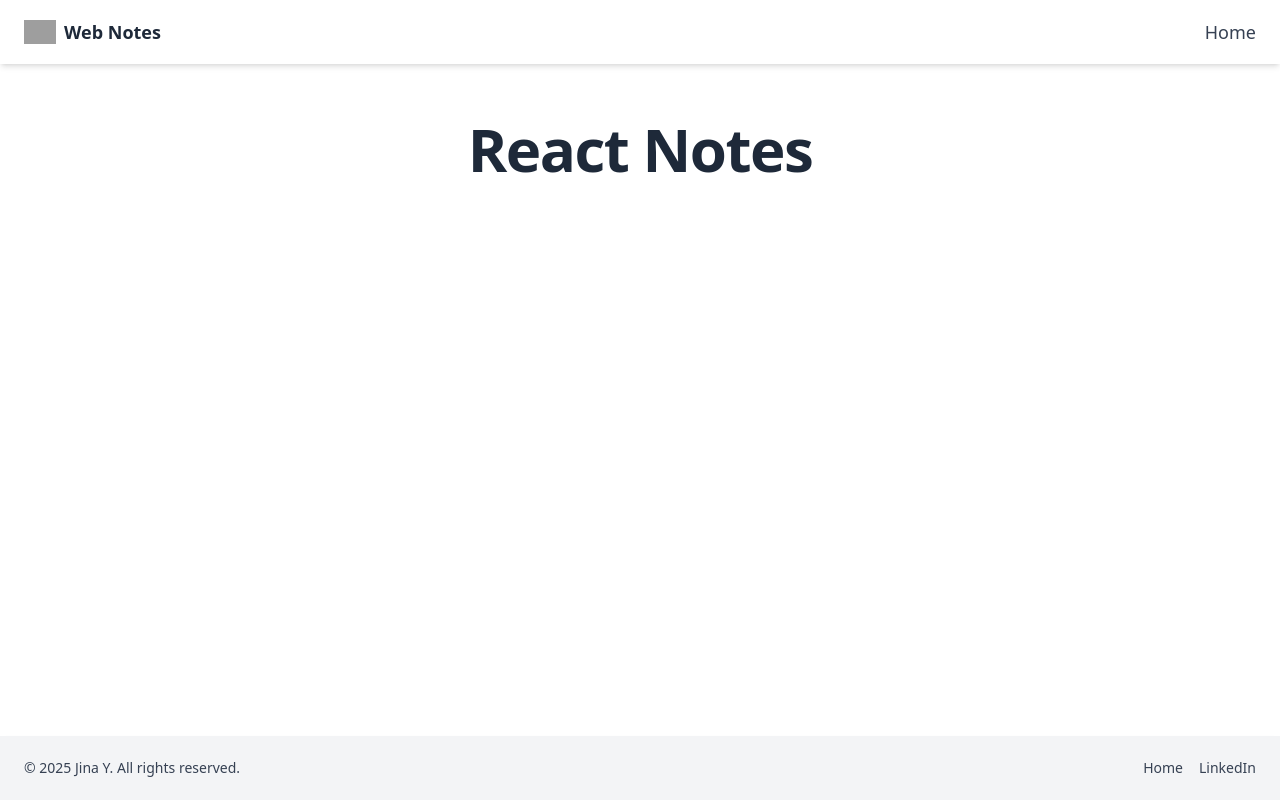
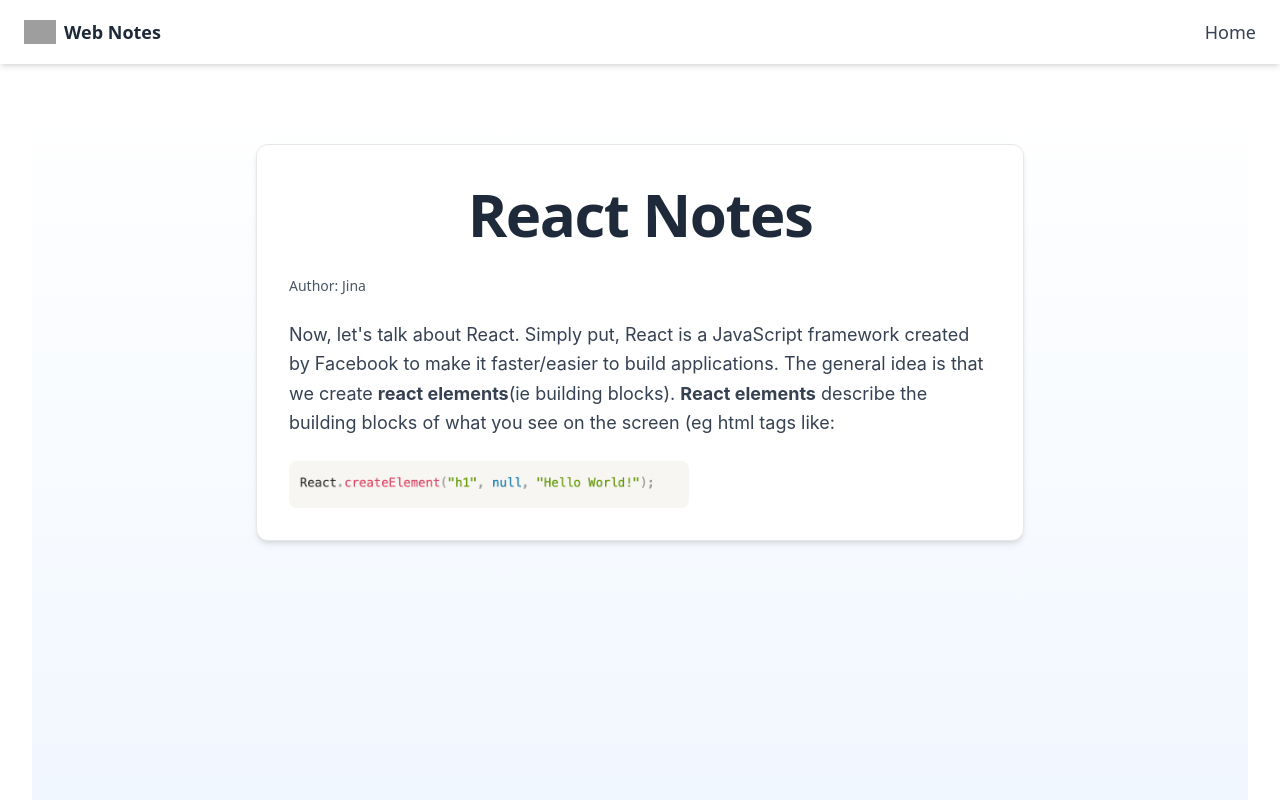
Before and after one commit to popobunns/full-stack-notes, a Next.js app: page /react in a window 1280 px wide. Shown: the top 800 px of the page. Built offline with nearby package versions, Linux system fonts and the light colour scheme; grey boxes are pictures that could not be loaded.

Commit message:
Started React page and rounded all images

```diff
--- a/src/app/fetch/page.js
+++ b/src/app/fetch/page.js
@@ -55,6 +55,7 @@ export default function Home() {
                 alt="getData Function Code Block"
                 width={300}
                 height={300}
+                className="fade-in-up rounded-lg"
             />
 
             {/* Manipulating Data*/}
@@ -67,6 +68,7 @@ export default function Home() {
                 alt="await Function Code Block"
                 width={300}
                 height={300}
+                className="fade-in-up rounded-lg"
             />
 
             {/* Passing Props*/}
@@ -87,6 +89,7 @@ export default function Home() {
                         alt="Props Function Code Block"
                         width={300}
                         height={300}
+                        className="fade-in-up rounded-lg"
                     />
                 </div>
                 <div className="md:w-1/2 section-column items-center">
--- a/src/app/javascript/page.js
+++ b/src/app/javascript/page.js
@@ -29,6 +29,7 @@ export default function Home() {
           alt="Variable Types in JavaSctipt"
           width={400}
           height={400}
+          className="fade-in-up rounded-lg"
           />
 
         {/* Variable Declaration*/}
@@ -59,6 +60,7 @@ export default function Home() {
           alt="Typing Issues in JavaScript Code Block"
           width={400}
           height={400}
+          className="fade-in-up rounded-lg"
           />
         <p className="body">
           In this example, the purpose of the <code className="inline-code">add()</code>
@@ -76,38 +78,42 @@ export default function Home() {
         <ol className="ordered-list font-bold">
           <li className="ordered-item">
             Use TypeScript (static typing)
-            <Image className="fade-in-up"
+            <Image
               src="/images/javascript/typescript.png"
               alt="TypeScript Static Typing of Data Types"
               width={500}
               height={500}
+              className="fade-in-up rounded-lg"
             />
           </li>
           <li className="ordered-item font-bold">
             Manually type verification
-            <Image className="fade-in-up"
+            <Image
               src="/images/javascript/manual-check.png"
               alt="Manual Checking of Data Types"
               width={500}
               height={500}
+              className="fade-in-up rounded-lg"
             />
           </li>
           <li className="ordered-item font-bold">
             Create an assert function
-            <Image className="fade-in-up"
+            <Image
               src="/images/javascript/assert-function.png"
               alt="Creating an Assert Function of Data Types"
               width={500}
               height={500}
+              className="fade-in-up rounded-lg"
             />
           </li>
           <li className="ordered-item font-bold">
             Type coercion
-            <Image className="fade-in-up"
+            <Image
               src="/images/javascript/type-coercion.png"
               alt="Type Coercion of Data Types"
               width={400}
               height={400}
+              className="fade-in-up rounded-lg"
             />
           </li>
         </ol>
@@ -118,11 +124,12 @@ export default function Home() {
       <p className="body">
       Below is a useful table to remember some common arithmetic symbols in JavaScript:
      </p>
-     <Image className="fade-in-up"
+     <Image
       src="/images/javascript/arithmetic.png"
       alt="Table of Arithmetic Operations in JavaScript"
       width={400}
       height={400}
+      className="fade-in-up rounded-lg"
       />
 
       {/* ASSIGNMENT, COMPARISON, AND LOGICAL OPERATIONS */}
@@ -131,11 +138,12 @@ export default function Home() {
       Assignment, comparison, and logical oeprational syntax in JavaScript is similar to other programming languages,
       however there are a few differences that I have highlighted in orange below:
      </p>
-     <Image className="fade-in-up"
+     <Image
       src="/images/javascript/operations.png"
       alt="Table of JavaScript Assignment, Comparison, and Logical Operations"
       width={500}
       height={500}
+      className="fade-in-up rounded-lg"
      />
      <p className="body italic">
       NOTE: In JavaScript, <code className="inline-code">==</code> and <code className="inline-code">===</code> mean different
@@ -166,11 +174,12 @@ export default function Home() {
         so if you want <code className="inline-code">function second()</code> to use <code className="inline-code">function first()</code>, then you must declare
         <code className="inline-code">function first()</code> first.
       </p>
-      <Image className="fade-in-up"
+      <Image
         src="/images/javascript/function/function-declaration.png"
         alt="Code block demonstrating function declaration ordering"
         width={500}
         height={500}
+        className="fade-in-up rounded-lg"
       />
       <p className="body">
         In this example, we see two functions, both which are intiialized via function declaration. Thus, they are available at the global
@@ -187,11 +196,12 @@ export default function Home() {
         (ie we don't want to accidentally overwrite the variable to which this function is assigned to, because doing so would mean
         losing access to this function). See below for an example:
       </p>
-      <Image className="fade-in-up"
+      <Image
         src="/images/javascript/function/function-expression.png"
         alt="Code block of function expression"
         width={300}
         height={300}
+        className="fade-in-up rounded-lg"
       />
       {/* IIFE */}
      <h3 className="subsubheading">3) Immediately Invoked Function Expression (IIFE)</h3>
@@ -199,11 +209,12 @@ export default function Home() {
         IIFEs are used when you want a function that is executed immediately after it is defined. See below
         for an example:
       </p>
-      <Image className="fade-in-up"
+      <Image
         src="/images/javascript/function/iife.png"
         alt="Code block of immediately invoked function expression"
         width={400}
         height={400}
+        className="fade-in-up rounded-lg"
       />
       <p className="body italic">
         NOTE: Remember, the <code className="inline-code">();</code> that follows the IIFE is what
@@ -237,6 +248,7 @@ export default function Home() {
       alt="Code block of two function parameter turning into arrow function"
       width={400}
       height={400}
+      className="fade-in-up rounded-lg"
     />
 
     {/* One Parameter Std Function into Arrow Function */}
@@ -246,6 +258,7 @@ export default function Home() {
       alt="Code block of two function parameter turning into arrow function"
       width={300}
       height={300}
+      className="fade-in-up rounded-lg"
     />
 
     {/* Arrow Functions vs Function Declarations*/}
--- a/src/app/jsx/page.js
+++ b/src/app/jsx/page.js
@@ -41,11 +41,12 @@ export default function Home() {
           Now we've acquainted ourselves with this function, let's look into the differences between
           React + JavaScript vs React + JSX:
         </p>
-        <Image className="fade-in-up"
+        <Image
           src="/images/jsx/attributes.png"
           alt="React without JSX vs with JSX for Attributes and Props"
           width={500}
           height={500}
+          className="fade-in-up rounded-lg"
         />
         <p className="body">
           Notice how in the "React without JSX" example, we have an example where
@@ -68,11 +69,12 @@ export default function Home() {
           A powerful feature of JSX is that we can solely re-load dynamic information
           while keeping the static information the same, which makes renderig efficient.
         </p>
-        <Image className="fade-in-up"
+        <Image
           src="/images/jsx/dynamic.png"
           alt="React without JSX vs with JSX for Dynamic Information"
           width={500}
           height={500}
+          className="fade-in-up rounded-lg"
         />
         <p className="body">You're probably starting to get the idea that JSX
           definitely makes it easier to read code. Here's more information if you're
--- a/src/app/react/page.js
+++ b/src/app/react/page.js
@@ -1,8 +1,29 @@
+import Image from "next/image";
+import Link from "next/link";
 
 export default function Home() {
     return (
-      <main className="parent-container">
-        <h1 className="page-title fade-in-up">React Notes</h1>
+      <main className="main-container">
+        <div className="content-wrapper fade-in-up">
+          <h1 className="page-title fade-in-up">React Notes</h1>
+
+          {/* Author Note*/}
+          <p className="author">Author: Jina</p>
+
+          <p className="body">
+            Now, let's talk about React. Simply put, React is a JavaScript framework
+            created by Facebook to make it faster/easier to build applications.
+            The general idea is that we create <span className="font-bold">react elements</span>
+            (ie building blocks). <span className="font-bold">React elements</span> describe the
+            building blocks of what you see on the screen (eg html tags like:
+          </p>
+          <Image className="fade-in-up rounded-lg"
+            src="/images/react/react-element.png"
+            alt="Code block of a react element"
+            width={400}
+            height={400}
+          />
+        </div>
       </main>
     );
   }
```
Also changed, not shown: public/images/react/react-element.png (added), public/images/react/summary.png (added).
